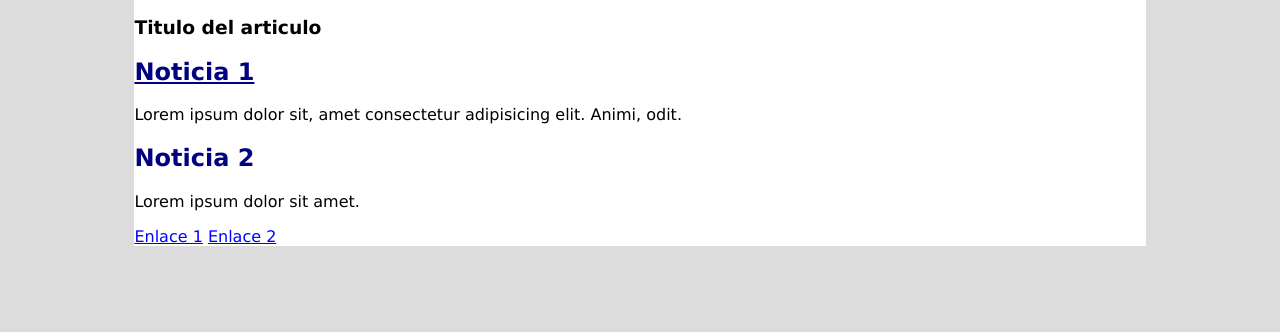
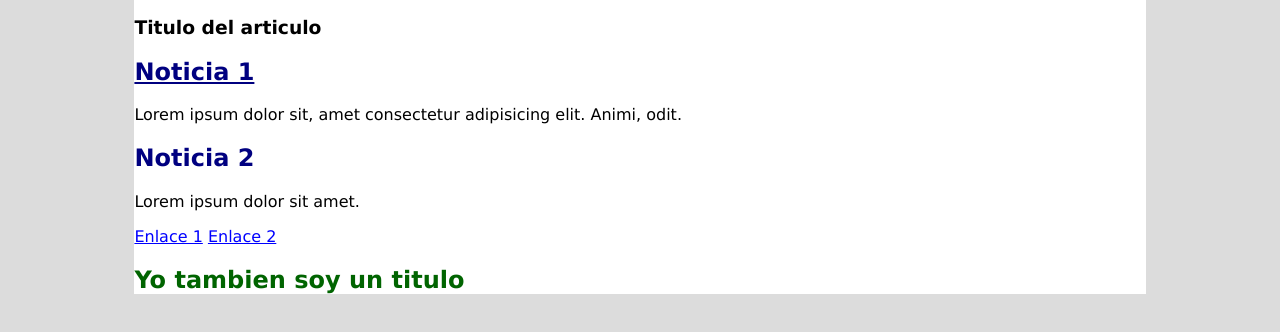
Before and after one commit to guillermocalderon2021/Desarrollo-Web-I, a plain HTML site: page semana2/selectores_avanzados.html in a window 1280 px wide. Shown: the part 152-484 px from the top of the page. Drawn offline with Linux system fonts and the light colour scheme.

Commit message:
Agregando titulo a pagina de selectores

```diff
--- a/semana2/selectores_avanzados.html
+++ b/semana2/selectores_avanzados.html
@@ -20,6 +20,7 @@
             <a href="#">Enlace 1</a>
             <a href="https://www.google.com/">Enlace 2</a>
         </article>
+        <h1>Yo tambien soy un titulo</h1>
     </section>
 </body>
 </html>
```
